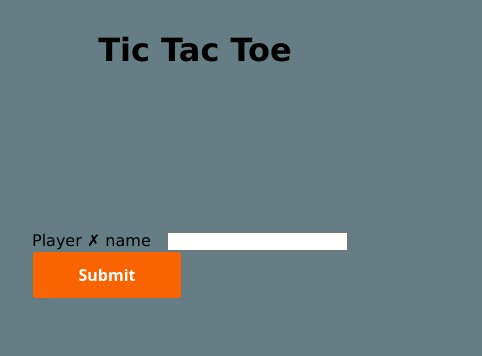
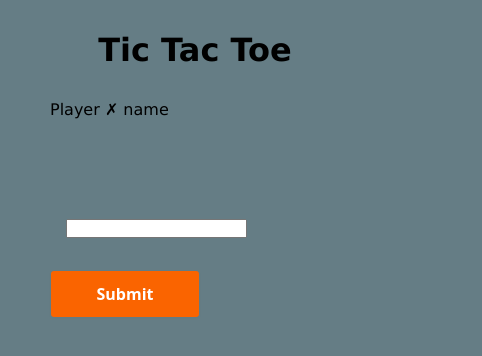
Before and after one commit to robin-sevelin/tic-tac-toe-react, a React (Vite) app: page / in a window 390 px wide. Shown: the top 356 px of the page, 482 px wide, since content can reach past the window. Built offline with nearby package versions, Linux system fonts and the light colour scheme.

Commit message:
medie query fix

```diff
--- a/src/components/AppPlayers.tsx
+++ b/src/components/AppPlayers.tsx
@@ -25,14 +25,18 @@ export const AppPlayers = ({ players, onAddPlayer }: IPlayerProps) => {
         <form onSubmit={handleSubmit}>
           <label htmlFor='input'>Player ✗ name</label>
           <input type='text' id='input' onChange={handleChange} />
-          <button disabled={userInput === ''}>Submit</button>
+          <button className='submit' disabled={userInput === ''}>
+            Submit
+          </button>
         </form>
       )}
       {players.length === 1 && (
         <form onSubmit={handleSubmit}>
           <label htmlFor='input'>Player ⭕️ name</label>
           <input type='text' id='input' onChange={handleChange} />
-          <button disabled={userInput === ''}>Submit</button>
+          <button className='submit' disabled={userInput === ''}>
+            Submit
+          </button>
         </form>
       )}
     </div>
--- a/src/components/AppSquare.tsx
+++ b/src/components/AppSquare.tsx
@@ -30,7 +30,7 @@ export const AppSquare = (props: IGameProps) => {
           <p>{props.players[1].name} has won the game 🥇 </p>
         )}
         {!props.hasWin && !props.hasDraw && props.currentPlayer !== '✗' && (
-          <p>its {props.players[0].name}'s' ✗ turn</p>
+          <p>its {props.players[0].name}'s ✗ turn</p>
         )}
         {!props.hasWin && !props.hasDraw && props.currentPlayer !== '⭕️' && (
           <p>its {props.players[1].name}'s ⭕️ turn</p>
--- a/src/index.css
+++ b/src/index.css
@@ -30,8 +30,7 @@ input {
 main {
   position: relative;
   margin: auto;
-  width: 500px;
-  padding: 2rem;
+  width: 400px;
 }
 
 .main-content {
@@ -39,8 +38,10 @@ main {
 }
 
 .nav-buttons {
-  bottom: -50px;
-  position: absolute;
+  position: relative;
+  top: 50px;
+  display: flex;
+  justify-content: space-evenly;
 }
 
 .info {
@@ -48,9 +49,7 @@ main {
   flex-direction: column;
   justify-content: center;
   align-items: center;
-
   height: 100px;
-  font-size: 1.5rem;
 }
 
 .board {
@@ -154,4 +153,18 @@ button:active {
   main {
     width: 400px;
   }
+
+  .form-container {
+    width: 300px;
+    margin: auto;
+    display: flex;
+    flex-direction: column;
+    justify-content: center;
+    align-items: center;
+    position: relative;
+  }
+  .submit {
+    margin: auto;
+    margin-top: 2rem;
+  }
 }
```
